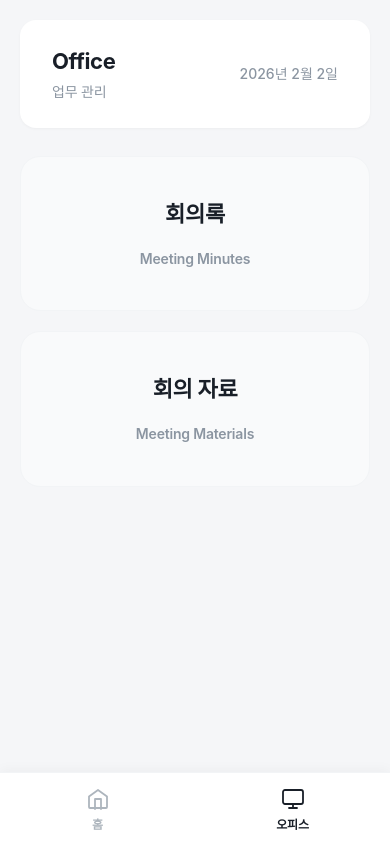
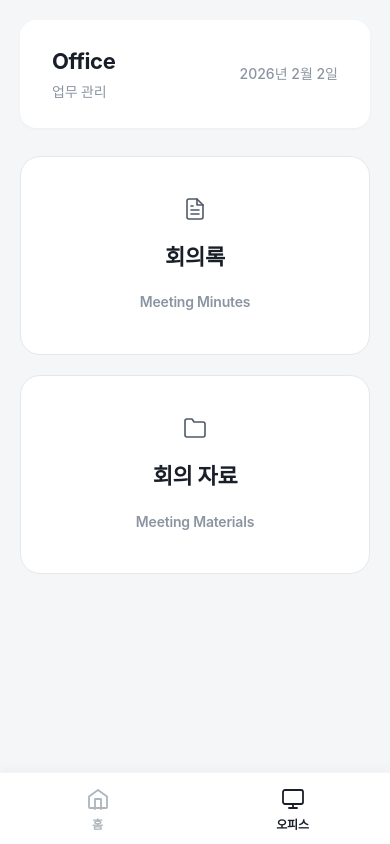
Before and after one commit to dlsrbzxc-coder/grandsell, a plain HTML site: page sales_tablet.html in a window 390 px wide. Both pictures are taken after a click on the button "오피스". Drawn offline with Linux system fonts and the light colour scheme.

Commit message:
Update sales_tablet.html

```diff
--- a/sales_tablet.html
+++ b/sales_tablet.html
@@ -514,7 +514,7 @@
                 </div>
                 <div class="brand-grid">
                     <div class="brand-card" onclick="openFolderModal('Roche 장비 문서', '1SHujij8zfcyyt7Oj-OwZJfXTNV70vG9g')">
-                        <img class="brand-logo" src="https://res.cloudinary.com/deqyyvz9e/image/upload/v1770037794/%EB%A1%9C_%EC%8A%88%EB%A7%88%ED%81%AC_j7g8wt.png" alt="Roche">
+                        <img class="brand-logo" src="https://res.cloudinary.com/deqyyvz9e/image/upload/v1770041805/roche-logo-blue_nmisi9.png" alt="Roche">
                         <div class="brand-label">로슈 장비</div>
                     </div>
                     <div class="brand-card" onclick="openFolderModal('SD Biosensor 장비 문서', '')">
@@ -538,11 +538,25 @@
             </div>
 
             <div class="brand-grid">
-                <div class="brand-card" onclick="openFolderModal('회의록', '1W3Bo89D7JixrcDj0fPvfpS9hduFn8CuU')">
+                <div class="brand-card" style="background:#fff; border-color:#e5e8eb;" onclick="openFolderModal('회의록', '1W3Bo89D7JixrcDj0fPvfpS9hduFn8CuU')">
+                    <div class="brand-icon">
+                        <svg viewBox="0 0 24 24" style="width:24px;height:24px;stroke:#4e5968;fill:none;stroke-width:1.6;stroke-linecap:round;stroke-linejoin:round;">
+                            <path d="M14 2H6a2 2 0 0 0-2 2v16a2 2 0 0 0 2 2h12a2 2 0 0 0 2-2V8z"/>
+                            <polyline points="14 2 14 8 20 8"/>
+                            <line x1="16" y1="13" x2="8" y2="13"/>
+                            <line x1="16" y1="17" x2="8" y2="17"/>
+                            <line x1="10" y1="9" x2="8" y2="9"/>
+                        </svg>
+                    </div>
                     <div class="brand-name" style="font-size:22px;">회의록</div>
                     <div class="brand-label">Meeting Minutes</div>
                 </div>
-                <div class="brand-card" onclick="openFolderModal('회의 자료', '1fsfHYYkvQT7oGpercZub4xnyr1aVrLlh')">
+                <div class="brand-card" style="background:#fff; border-color:#e5e8eb;" onclick="openFolderModal('회의 자료', '1fsfHYYkvQT7oGpercZub4xnyr1aVrLlh')">
+                    <div class="brand-icon">
+                        <svg viewBox="0 0 24 24" style="width:24px;height:24px;stroke:#4e5968;fill:none;stroke-width:1.6;stroke-linecap:round;stroke-linejoin:round;">
+                            <path d="M22 19a2 2 0 0 1-2 2H4a2 2 0 0 1-2-2V5a2 2 0 0 1 2-2h5l2 3h9a2 2 0 0 1 2 2z"/>
+                        </svg>
+                    </div>
                     <div class="brand-name" style="font-size:22px;">회의 자료</div>
                     <div class="brand-label">Meeting Materials</div>
                 </div>
```
